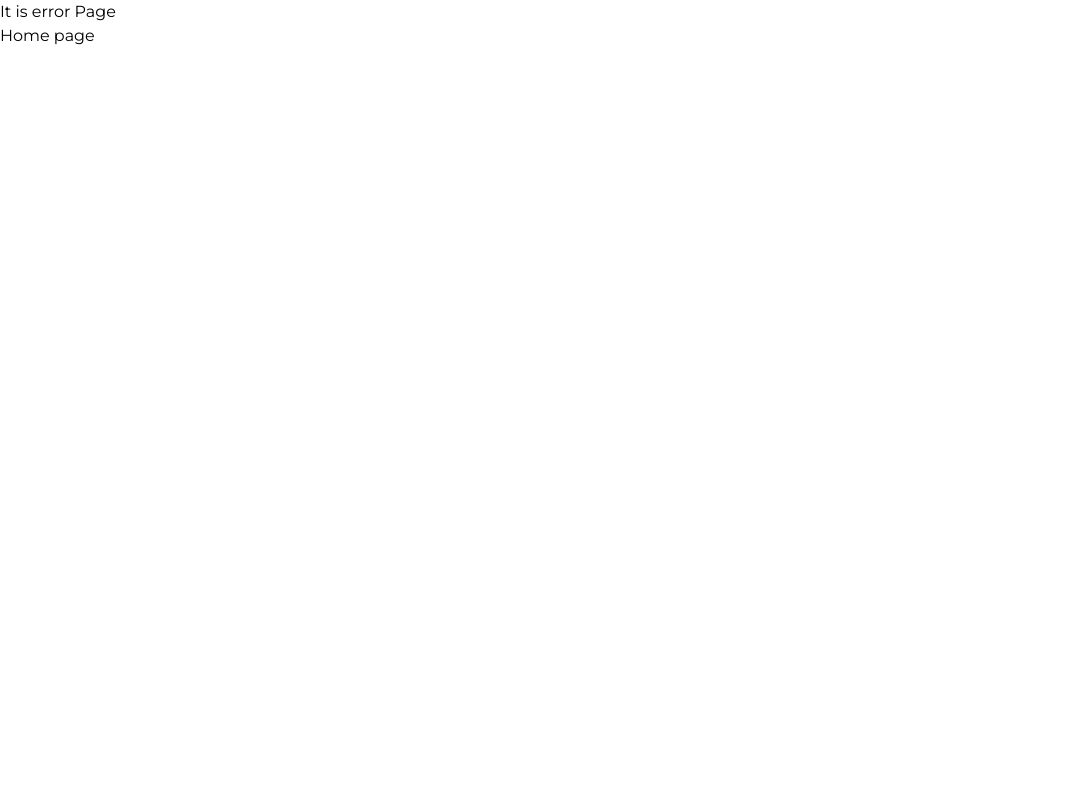
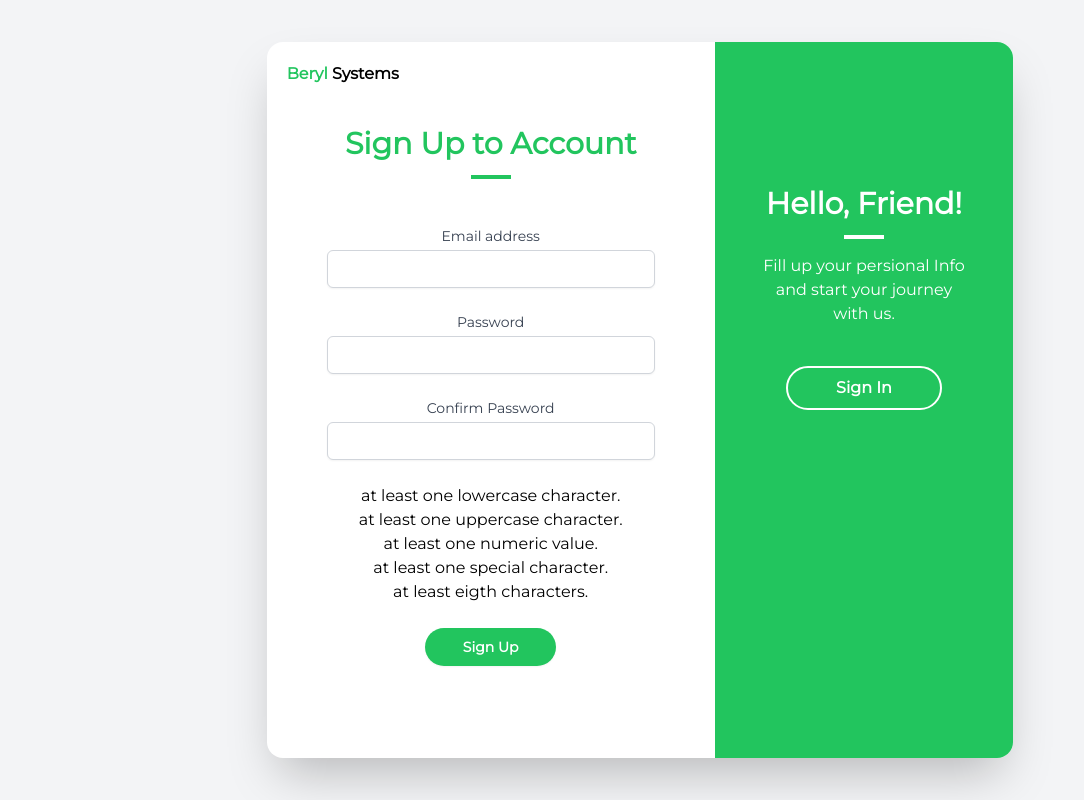
Before and after one commit to PreetBhadana/Next-Js-, a Next.js app: page /signup in a window 1280 px wide. Before the commit this address had no page. Shown: the whole page, without its empty margins (0-1084 px from the left). Built offline with nearby package versions, Linux system fonts and the light colour scheme.

Commit message:
Added strong password validation and confirm password validation on signup form

```diff
--- /dev/null
+++ b/components/SignUpForm.js
@@ -0,0 +1,265 @@
+import Link from 'next/link';
+import React, { Component } from 'react';
+
+class SignUpForm extends Component {
+  constructor(props) {
+    super(props);
+    this.state = {
+      email: '',
+      password: '',
+      confirmPassword: '',
+      confirmPasswordCheck: false,
+      oneLowerCase: false,
+      oneUpperCase: false,
+      oneNumaric: false,
+      oneSpecialChar: false,
+      eightCharString: false,
+      stronPassword: false
+    }
+  }
+
+  handleChange = (e) => {
+    let name = e.target.name
+    let value = e.target.value
+
+
+    if(name === 'password'){
+      if(value !== ''){
+        // Atleast One Lower case
+        if(value.match("^(?=.*[a-z])")){
+          this.setState({
+            oneLowerCase: true
+          })
+        } else{
+          this.setState({
+            oneLowerCase: false
+          })
+        }
+
+        // Atleast One Upper case
+        if(value.match("^(?=.*[A-Z])")){
+          this.setState({
+            oneUpperCase: true
+          })
+        } else{
+          this.setState({
+            oneUpperCase: false
+          })
+        }
+
+        // At least One Numeric
+        if(value.match("^(?=.*\\d)")){
+          this.setState({
+            oneNumaric: true
+          })
+        } else{
+          this.setState({
+            oneNumaric: false
+          })
+        }
+
+        // At least One Special Char
+        if(value.match("^(?=.*[-+_!@#$%^&*.,?])")){
+          this.setState({
+            oneSpecialChar: true
+          })
+        } else{
+          this.setState({
+            oneSpecialChar: false
+          })
+        }
+
+        // At least Eight chars
+        if(value?.length >= 8){
+          this.setState({
+            eightCharString: true
+          })
+        } else{
+          this.setState({
+            eightCharString: false
+          })
+        }
+
+        // Stron Password
+        if(value.match("^(?=.*[a-z])(?=.*[A-Z])(?=.*\\d)” + “(?=.*[-+_!@#$%^&*., ?]).+$") && value?.length >= 8){
+          this.setState({
+            stronPassword: true
+          })
+        } else{
+          this.setState({
+            stronPassword: false
+          })
+        }
+
+      } else {
+        this.setState({
+          oneLowerCase: false,
+          oneUpperCase: false,
+          oneNumaric: false,
+          oneSpecialChar: false,
+          eightCharString: false,
+          stronPassword: false
+        })
+      }
+    }
+
+    if(name === 'confirmPassword'){
+      if(value !== this.state.password){
+        this.setState({
+          confirmPasswordCheck: true
+        })
+      }
+      else{
+        this.setState({
+          confirmPasswordCheck: false
+        })
+      }
+    }
+
+    this.setState({
+      [name]: value
+    })
+  }
+
+  processSignUp = (e) => {
+    e.preventDefault();
+    console.log('singing up ...')
+    console.log(this.state.email, this.state.password)
+  }
+
+  render() {
+    const { email, password, confirmPassword, confirmPasswordCheck, oneLowerCase, oneUpperCase, oneSpecialChar, oneNumaric, eightCharString, stronPassword } = this.state
+
+    console.log({'oneLowerCase': oneLowerCase})
+    console.log({'oneUpperCase': oneUpperCase})
+    console.log({'oneNumaric': oneNumaric})
+    console.log({'oneSpecialChar': oneSpecialChar})
+    console.log({'eightCharString': eightCharString})
+    console.log({'stronPassword': stronPassword})
+
+    return (
+      <div className="bg-white rounded-2xl shadow-2xl flex w-2/3 max-w-4xl">
+        {/* Sign Up Section */}
+        <div className="w-3/5 p-5">
+          <div className="text-left font-bold">
+            <span className="text-green-500">Beryl</span> Systems
+          </div>
+          <div className="py-10">
+            <h2 className="text-3xl font-bold text-green-500 mb-2">
+              Sign Up to Account
+            </h2>
+            <div className="border-2 w-10 border-green-500 inline-block mb-2"></div>
+            <div className="bg-white py-8 px-4 sm:px-10">
+              <form className="space-y-6" action="" method="POST">
+                <div>
+                  <label htmlFor="email" className="block text-sm font-medium text-gray-700">
+                    Email address
+                  </label>
+                  <div className="mt-1">
+                    <input
+                      id="email"
+                      name="email"
+                      type="email"
+                      autoComplete="email"
+                      required
+                      value={email}
+                      className="appearance-none block w-full px-3 py-2 border border-gray-300 rounded-md shadow-sm placeholder-gray-400 focus:outline-none focus:ring-indigo-500 focus:border-indigo-500 sm:text-sm"
+                      onChange={(e) => this.handleChange(e)}
+                    />
+                  </div>
+                </div>
+
+                <div>
+                  <label htmlFor="password" className="block text-sm font-medium text-gray-700">
+                    Password
+                  </label>
+                  <div className="mt-1">
+                    <input
+                      id="password"
+                      name="password"
+                      type="text"
+                      autoComplete="current-password"
+                      required
+                      value = {password}
+                      className="appearance-none block w-full px-3 py-2 border border-gray-300 rounded-md shadow-sm placeholder-gray-400 focus:outline-none focus:ring-indigo-500 focus:border-indigo-500 sm:text-sm"
+                      onChange={(e) => this.handleChange(e)}
+                    />
+                  </div>
+                </div>
+
+                <div>
+                  <label htmlFor="confirmPassword" className="block text-sm font-medium text-gray-700">
+                    Confirm Password
+                  </label>
+                  <div className="mt-1">
+                    <input
+                      id="confirmPassword"
+                      name="confirmPassword"
+                      type="text"
+                      autoComplete="current-password"
+                      required
+                      value = {confirmPassword}
+                      className="appearance-none block w-full px-3 py-2 border border-gray-300 rounded-md shadow-sm placeholder-gray-400 focus:outline-none focus:ring-indigo-500 focus:border-indigo-500 sm:text-sm"
+                      onChange={(e) => this.handleChange(e)}
+                    />
+                  </div>
+                  {confirmPasswordCheck &&
+                    <span className='text-red-500'>*Confirm Pasword should be same</span>
+                  }
+                </div>
+
+                <div className="flex items-center justify-center">
+                  <div className="flex flex-col">
+                    {/* Validations Yha Dale */}
+                    <div className={`${oneLowerCase ? 'text-green-500' : ''}`}>
+                      at least one lowercase character.
+                    </div>
+                    <div className={`${oneUpperCase ? 'text-green-500' : ''}`}>
+                      at least one uppercase character.
+                    </div>
+                    <div className={`${oneNumaric ? 'text-green-500' : ''}`}>
+                      at least one numeric value.
+                    </div>
+                    <div className={`${oneSpecialChar ? 'text-green-500' : ''}`}>
+                      at least one special character.
+                    </div>
+                    <div className={`${eightCharString ? 'text-green-500' : ''}`}>
+                      at least eigth characters.
+                    </div>
+                  </div>
+
+                  {/* <div className="text-sm">
+                    Validations Yha Dale
+                  </div> */}
+                </div>
+
+                <div className='flex justify-center'>
+                  <button
+                    className="w-2/5 flex text-center justify-center py-2 px-4 border border-transparent rounded-full shadow-sm text-sm font-bold text-white bg-green-500 hover:bg-white hover:text-green-500 focus:outline-none"
+                    onClick={(e) => this.processSignUp(e)}
+                  >
+                    Sign Up
+                  </button>
+                </div>
+              </form>
+            </div>
+          </div>
+        </div>
+
+        {/* Sign In Section */}
+        <div className="w-2/5 py-36 px-12 bg-green-500 text-white rounded-tr-2xl rounded-br-2xl">
+          <h2 className="text-3xl font-bold mb-2">Hello, Friend!</h2>
+          <div className="border-2 w-10 border-white inline-block mb-2"></div>
+          <p className="mb-10">Fill up your persional Info and start your journey with us.</p>
+          <Link href="/" >
+            <a className="border-2 border-white rounded-full px-12 py-2 inline-block font-semibold hover:bg-white hover:text-green-500">
+            Sign In
+            </a>
+          </Link>
+        </div>
+      </div>
+    );
+  }
+}
+
+export default SignUpForm;
--- a/components/loginForm.js
+++ b/components/loginForm.js
@@ -1,5 +1,6 @@
 import React, { Component } from 'react';
 import Router from 'next/router';
+import Link from 'next/link';
 
 export async function getStaticProps() {
   const res = await fetch('https://jsonplaceholder.typicode.com/users')
@@ -215,7 +216,9 @@ class LoginForm extends Component {
           <h2 className="text-3xl font-bold mb-2">Hello, Friend!</h2>
           <div className="border-2 w-10 border-white inline-block mb-2"></div>
           <p className="mb-10">Fill up your persional Info and start your journey with us.</p>
-          <a href="#" className="border-2 border-white rounded-full px-12 py-2 inline-block font-semibold hover:bg-white hover:text-green-500">Sign up</a>
+          <Link href='/signup'>
+            <a className="border-2 border-white rounded-full px-12 py-2 inline-block font-semibold hover:bg-white hover:text-green-500">Sign up</a>
+          </Link>
         </div>
       </div>
     );
--- /dev/null
+++ b/pages/signup.js
@@ -0,0 +1,21 @@
+import React, { Component } from 'react';
+import Head from "next/head";
+import SignUpForm from '../components/SignUpForm'
+
+class SignUp extends Component {
+  render() {
+    return (
+      <div className="flex flex-col items-center justify-center min-h-screen py-2 bg-gray-100">
+        <Head >
+          <title>Sign Up</title>
+          <link rel="icon" href="/favicon.ico" />
+        </Head>
+        <main className="flex flex-col items-center justify-center w-full flex-1 px-20 text-center">
+        <SignUpForm />
+        </main>
+      </div>
+    );
+  }
+}
+
+export default SignUp;
```
